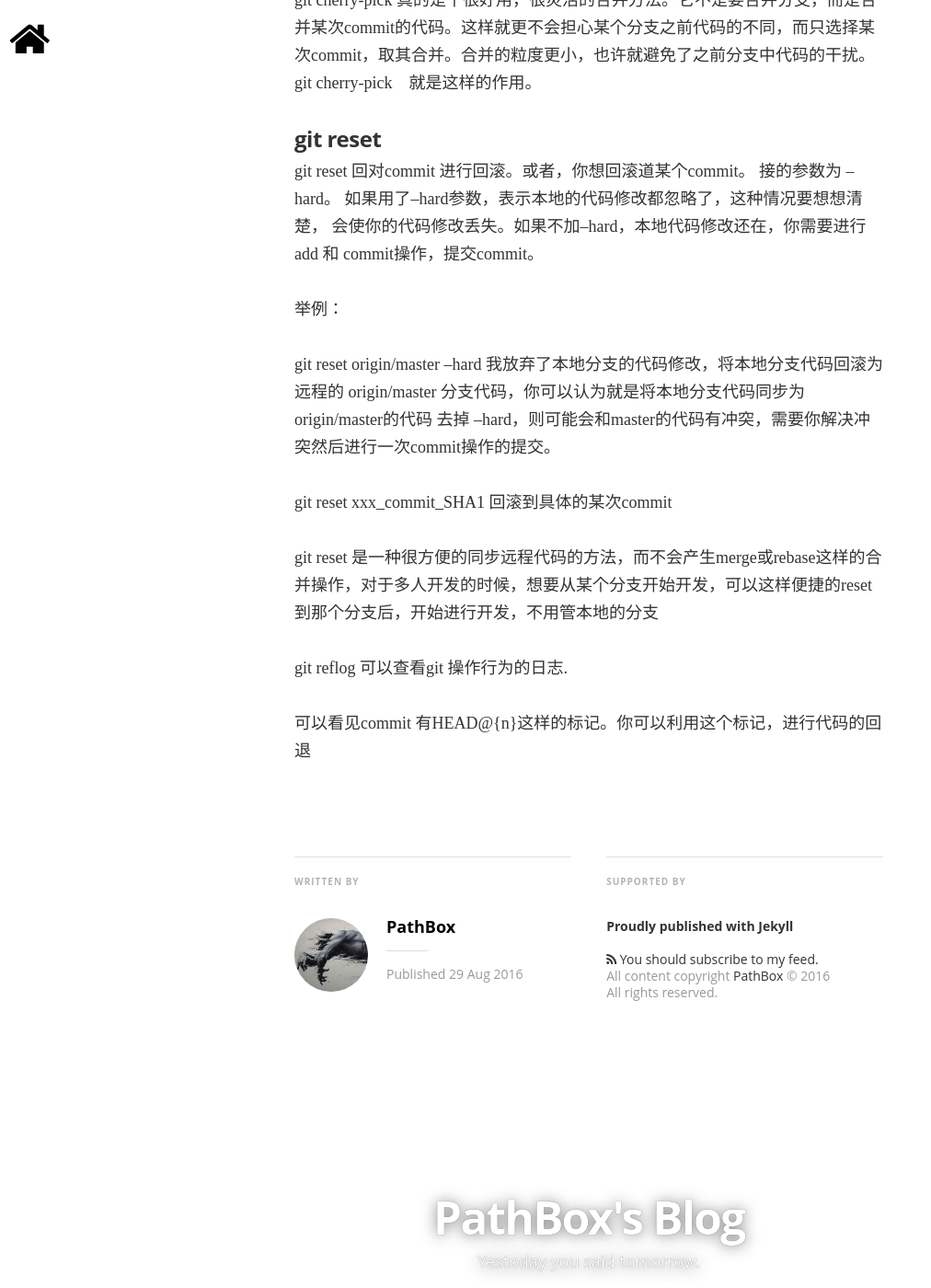
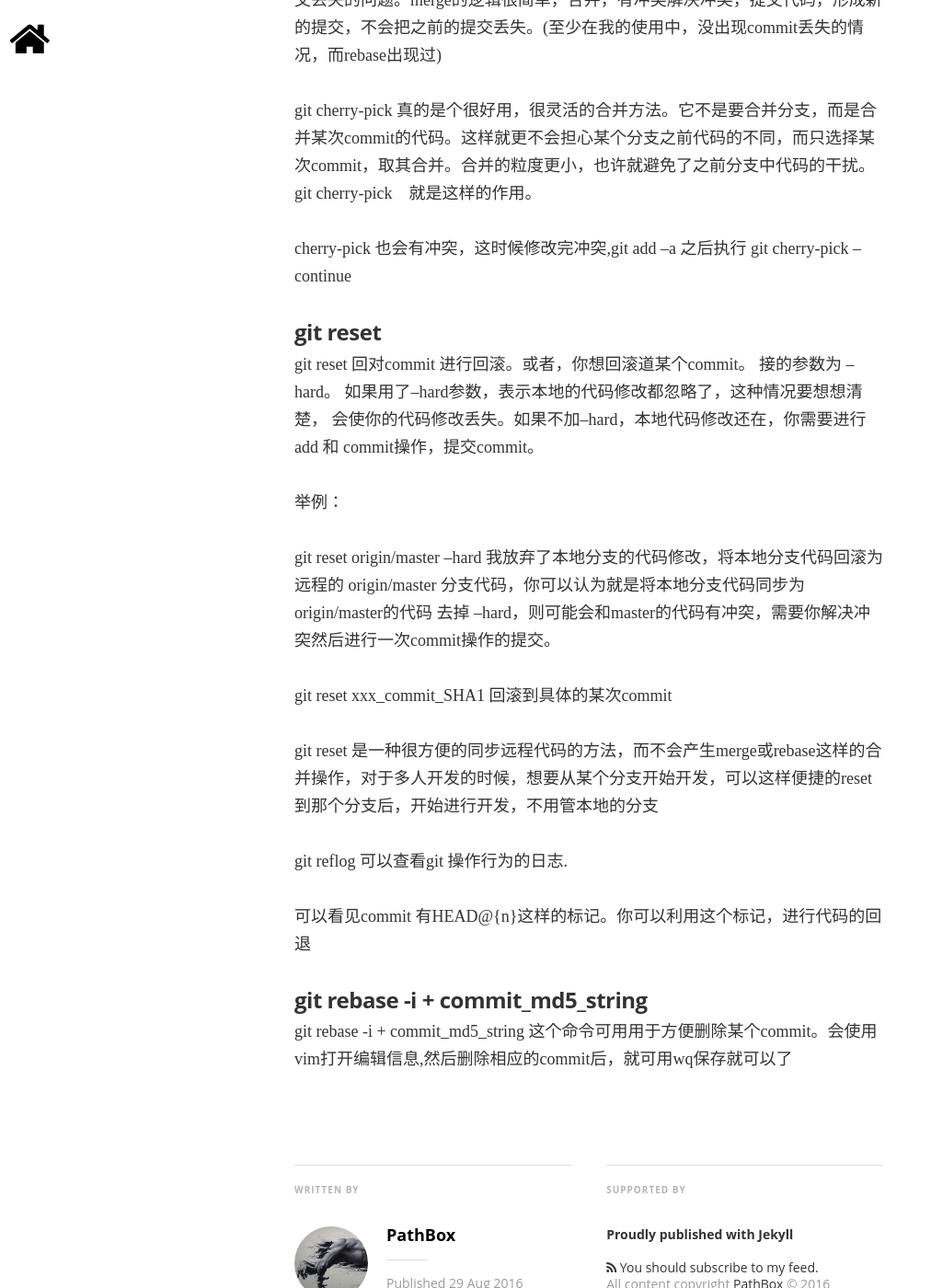
Before and after one commit to pathbox/pathbox.github.io, a Jekyll site: the page built from _posts/2016-08-29-seek-the-amazing-git.md, in a window 1280 px wide and 1400 px high, scrolled down 2015 px. Shown: the whole window at 92% size, without its empty margins (0-1012 px from the left). Built offline with Jekyll 4.4.1, drawn with Linux system fonts in a browser that asks for light colours; nearby versions of some CDN libraries; some web fonts are replaced; comment, search, counter and statistics services are not loaded; some of the changed text lies outside the part shown.

Commit message:
add to seek-the-amazing-git

```diff
--- a/_posts/2016-08-29-seek-the-amazing-git.md
+++ b/_posts/2016-08-29-seek-the-amazing-git.md
@@ -22,6 +22,10 @@ tig
 
 命令行式的工具。和git的命令配合使用，基本就满足所有操作了。我一般用来查看提交代码的修改
 
+tig show
+
+tig week develop 可以比较两个分支间的差异和分支情况
+
 ##### git merge rebase cherry-pick
 
 git 的merge操作会把两个分支进行合并成一个分支操作。这其实是一个"三方"合并。两个分支会找到
@@ -32,6 +36,8 @@ git 的rebase　操作就较好的解决了merge操作带来的分支混乱的
 git rebase xxx　也会带来冲突，这时往往需要解决冲突,　git add .之后，进行git rebase --continue 操作，如果不想git rebase 了，就git rebase --abort进行中断。git rebase 操作后经常需要强push,也就是　git push -f 。这个操作会带来的后果是，会覆盖之前的代码。如果有人的分支和远端分支不一样，被另一个人强推操作到该分支后，很可能会导致其提交的丢失。而merge操作则可以不带来强推导致某个提交丢失的问题。merge的逻辑很简单，合并，有冲突解决冲突，提交代码，形成新的提交，不会把之前的提交丢失。(至少在我的使用中，没出现commit丢失的情况，而rebase出现过)
 
 git cherry-pick 真的是个很好用，很灵活的合并方法。它不是要合并分支，而是合并某次commit的代码。这样就更不会担心某个分支之前代码的不同，而只选择某次commit，取其合并。合并的粒度更小，也许就避免了之前分支中代码的干扰。git cherry-pick　就是这样的作用。
+
+cherry-pick 也会有冲突，这时候修改完冲突,git add --a 之后执行 git cherry-pick --continue
 
 ##### git reset
 
@@ -50,3 +56,6 @@ git reset 是一种很方便的同步远程代码的方法，而不会产生merg
 git reflog 可以查看git 操作行为的日志.
 
 可以看见commit 有HEAD@{n}这样的标记。你可以利用这个标记，进行代码的回退
+
+##### git rebase -i + commit_md5_string
+git rebase -i + commit_md5_string 这个命令可用用于方便删除某个commit。会使用vim打开编辑信息,然后删除相应的commit后，就可用wq保存就可以了
```
